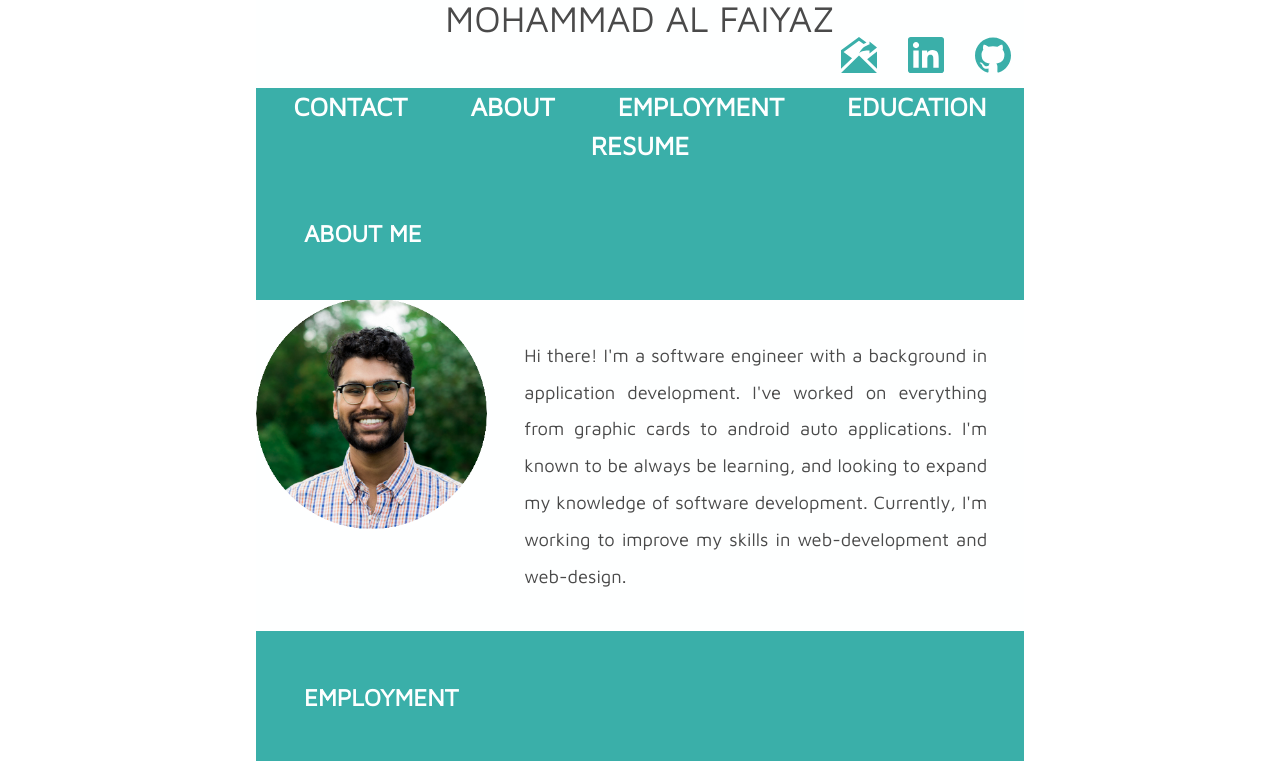
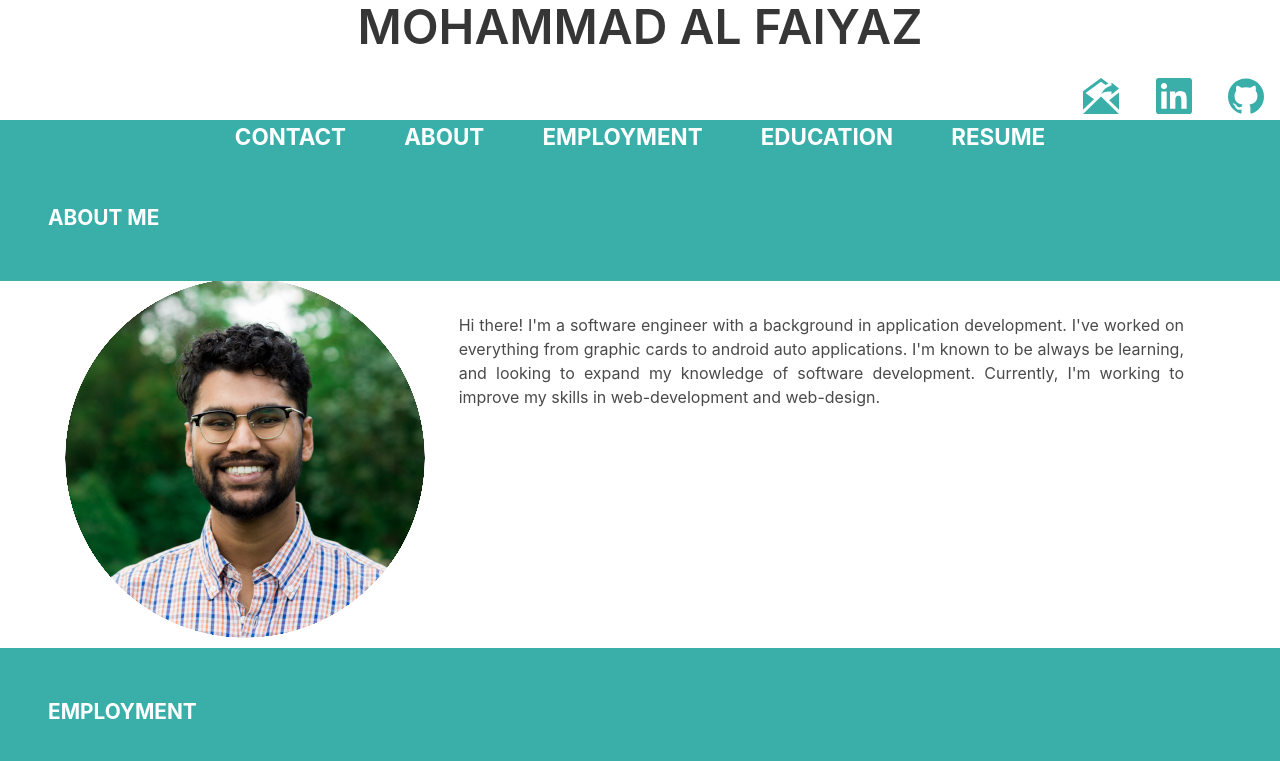
Before and after one commit to alfaiyma/alfaiyma.github.io.backup, a plain HTML site: page index.html in a window 1280 px wide. Shown: the top 761 px of the page. Drawn offline with nearby package versions, Linux system fonts and the light colour scheme.

Commit message:
Transform title

```diff
--- a/homepage.css
+++ b/homepage.css
@@ -2,7 +2,7 @@ html {
     box-sizing: border-box;
 }
 
-body {
+/* body {
     font-family: 'Maven Pro', sans-serif;
     font-size: 115%;
     line-height: 200%;
@@ -10,7 +10,7 @@ body {
     margin-right: 20%;
     max-width: 1024px;
     background-color: #FEFFFF;
-}
+} */
 
 .contact-icon {
     height: 36px;
@@ -41,10 +41,10 @@ body {
     text-align: center;
 }
 
-#resume-title {
+/* #resume-title {
     font-size: 200%;
     text-transform: uppercase;
-}
+} */
 
 .resume-contact {
     list-style: none;
@@ -69,10 +69,11 @@ body {
     color: inherit;
 }
 
+/* Keeps the size of the contact items from getting too large */
 .resume-contact li {
     margin: 0 1em;
     display: inline;
-    font-size: 70%;
+    font-size: 100%;
 }
 
 .grid {
--- a/index.html
+++ b/index.html
@@ -5,8 +5,10 @@
     <meta charset="utf-8">
     <meta name="viewport" content="width=device-width, initial-scale=1">
 
+    <!--   Bulma css   -->
     <link rel="stylesheet" href="https://cdn.jsdelivr.net/npm/bulma@0.8.0/css/bulma.min.css">
     <link href="https://fonts.googleapis.com/css?family=Maven+Pro&display=swap" rel="stylesheet">
+
     <link rel="stylesheet" type="text/css" href="homepage.css">
 
     <!-- Global site tag (gtag.js) - Google Analytics -->
@@ -23,9 +25,9 @@
 
 </head>
 <body>
-    <header class="resume-header">
+    <header class="resume-header ">
         <!-- Top of Document -->
-        <h1 id="resume-title">Mohammad Al Faiyaz</h1>
+        <h1 id="resume-title" class="title is-uppercase has-text-dark is-size-1">Mohammad Al Faiyaz</h1>
         <!-- Contact Information -->
         <address>
             <ul id="contact" class="resume-contact">
```
